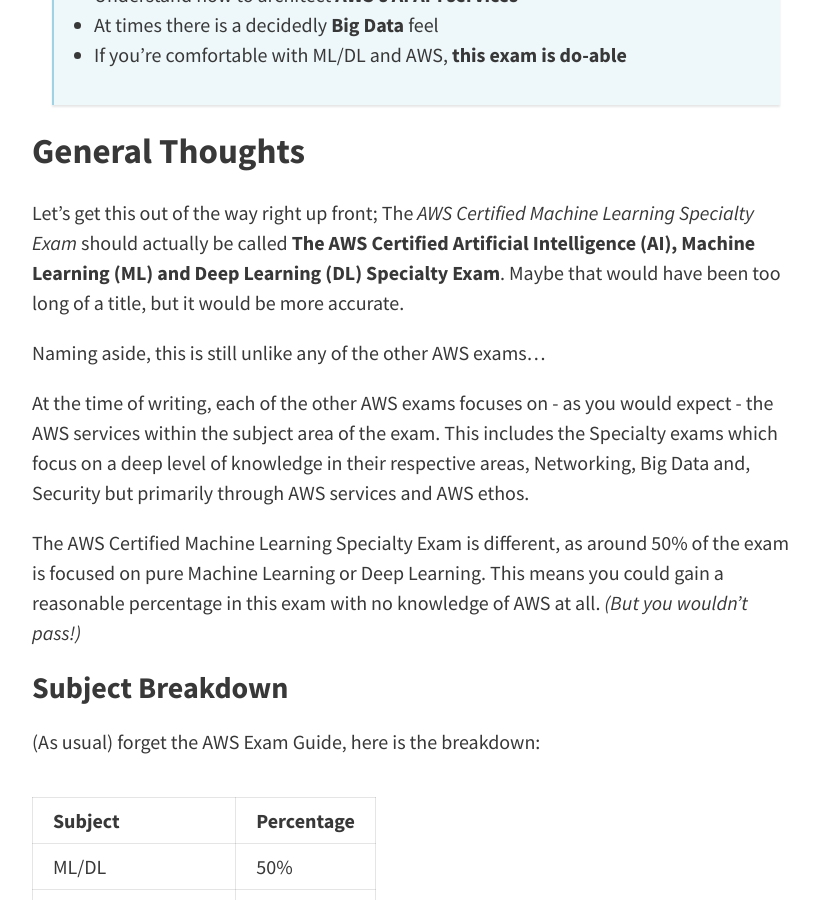
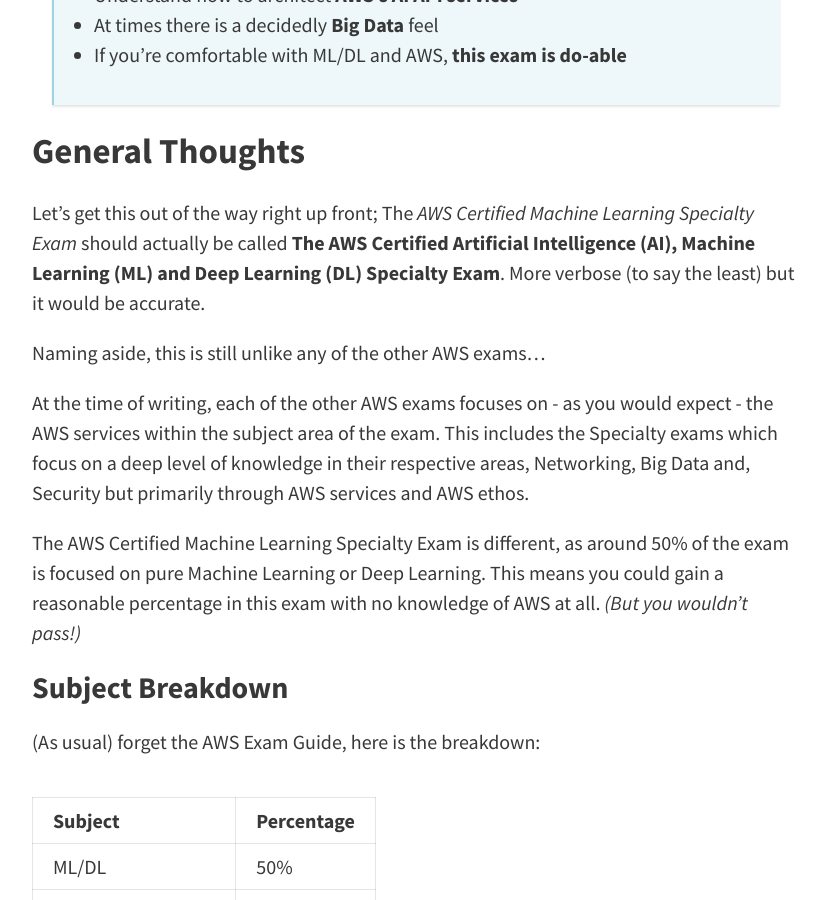
Before and after one commit to mikegchambers/thecloudtutor-website, a Jekyll site: the page built from _posts/2019-03-18-Passing-the-AWS-Certified-Machine-Learning-Specialty-Exam-MLS-C01.md, in a window 1280 px wide and 900 px high, scrolled down 1058 px. Shown: the whole window, without its empty margins (224-1050 px from the left). Built offline with Jekyll 4.4.1, drawn with Linux system fonts in a browser that asks for light colours; comment, search, counter and statistics services are not loaded.

Commit message:
deployment test 2

```diff
--- a/_posts/2019-03-18-Passing-the-AWS-Certified-Machine-Learning-Specialty-Exam-MLS-C01.md
+++ b/_posts/2019-03-18-Passing-the-AWS-Certified-Machine-Learning-Specialty-Exam-MLS-C01.md
@@ -22,7 +22,7 @@
 
 ## General Thoughts
 
-Let's get this out of the way right up front;  The *AWS Certified Machine Learning Specialty Exam* should actually be called  **The AWS Certified Artificial Intelligence (AI), Machine Learning (ML) and Deep Learning (DL) Specialty Exam**.  Maybe that would have been too long of a title, but it would be more accurate.
+Let's get this out of the way right up front;  The *AWS Certified Machine Learning Specialty Exam* should actually be called  **The AWS Certified Artificial Intelligence (AI), Machine Learning (ML) and Deep Learning (DL) Specialty Exam**.  More verbose (to say the least) but it would be accurate.
 
 Naming aside, this is still unlike any of the other AWS exams...
 
```
